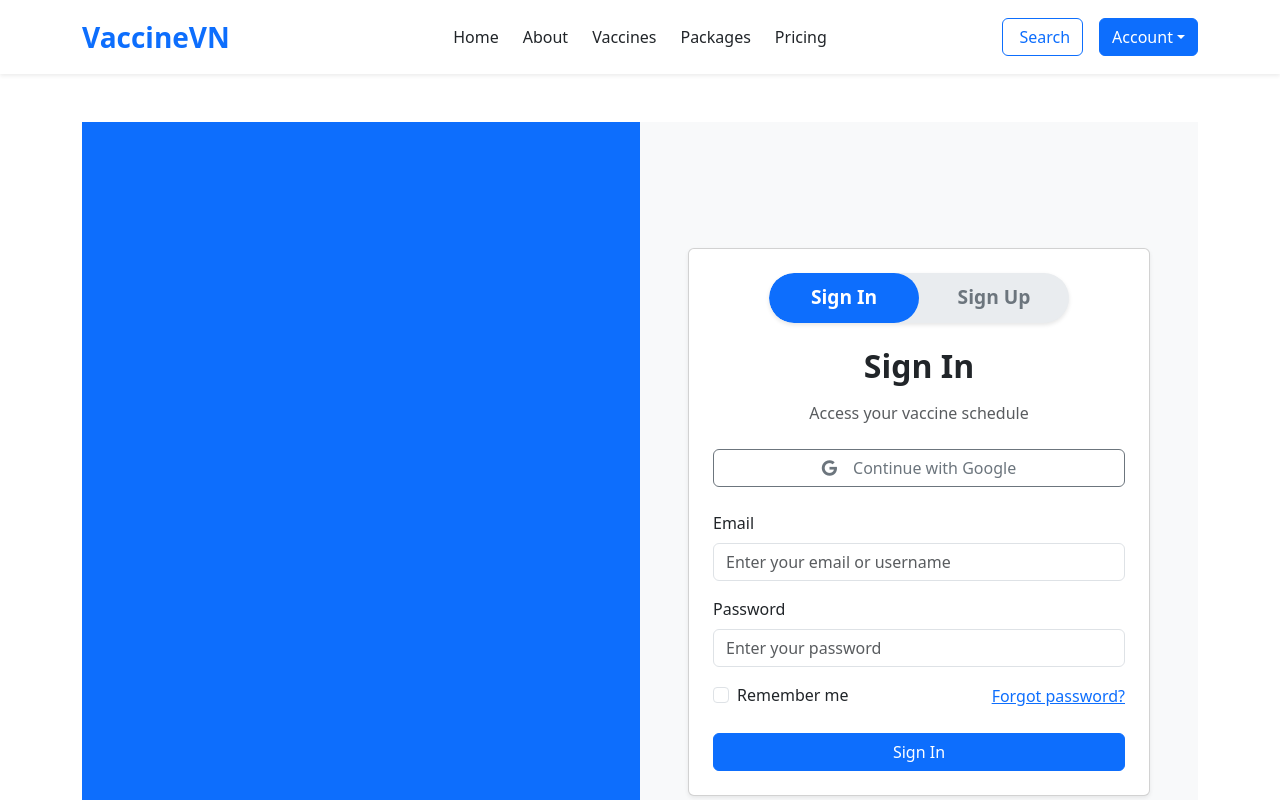
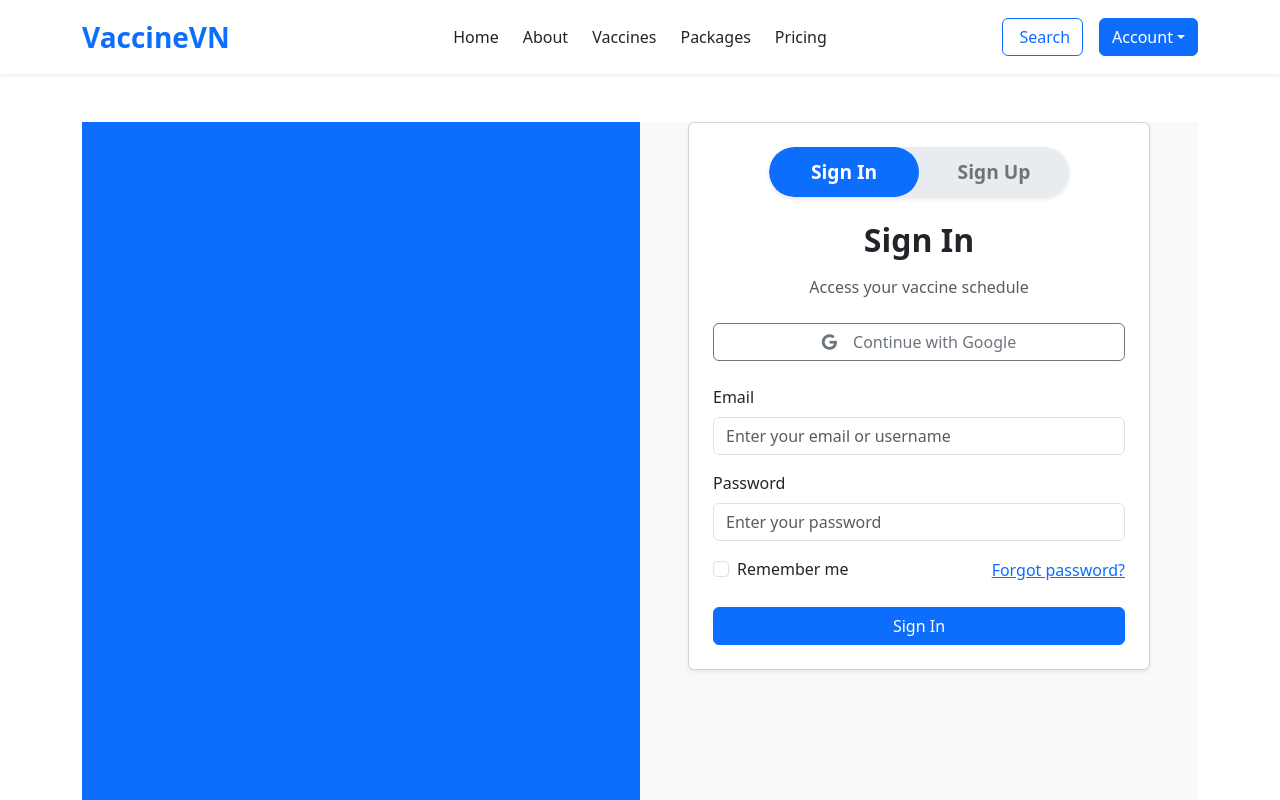
Before and after one commit to LamTanPhu/SWD392-VaccineScheduleUI, a React (Vite) app: page /auth in a window 1280 px wide. Shown: the top 800 px of the page. Built offline with nearby package versions, Linux system fonts and the light colour scheme.

Commit message:
enhance css on Authentication Page

```diff
--- a/src/components/auth/AuthPage.jsx
+++ b/src/components/auth/AuthPage.jsx
@@ -1,4 +1,4 @@
-import React, { useState } from 'react';
+import React, { useState, useEffect } from 'react';
 import AuthImage from './AuthImage';
 import LoginForm from './LoginForm';
 import SignupForm from './SignupForm';
@@ -6,29 +6,38 @@
 
 const AuthPage = () => {
     const [isLogin, setIsLogin] = useState(true);
+    const [isFading, setIsFading] = useState(false);
 
     const handleSwitchChange = () => {
+        setIsFading(true); // Trigger transition out
+        setTimeout(() => {
             setIsLogin((prev) => !prev);
+            setIsFading(false); // Trigger transition in after switching
+        }, 300); // Match this with the animation duration in CSS
     };
+
+    useEffect(() => {
+        setIsFading(false);
+    }, []);
 
     return (
         <div className="d-flex align-items-center min-vh-100 bg-light">
-            <AuthImage />
-            <div className="w-50 px-5 mx-auto auth-container">
+            <div className={`d-flex w-100 ${isLogin ? 'flex-row' : 'flex-row-reverse'}`}>
+                <AuthImage className={isFading ? 'fade-out' : 'fade-in'} />
+                <div className={`w-50 px-5 mx-auto auth-container ${isFading ? 'fade-out' : 'fade-in'}`}>
                     <div className="card shadow-sm p-4">
-                    {/* Custom Toggle Switch */}
                         <div className="auth-toggle-container mb-4">
                             <div className="auth-toggle">
                                 <div className={`auth-toggle-slider ${isLogin ? 'slide-left' : 'slide-right'}`}></div>
                                 <button
                                     className={`auth-toggle-option ${isLogin ? 'active' : ''}`}
-                                onClick={() => setIsLogin(true)}
+                                    onClick={handleSwitchChange}
                                 >
                                     Sign In
                                 </button>
                                 <button
                                     className={`auth-toggle-option ${!isLogin ? 'active' : ''}`}
-                                onClick={() => setIsLogin(false)}
+                                    onClick={handleSwitchChange}
                                 >
                                     Sign Up
                                 </button>
@@ -44,6 +53,7 @@
                     </div>
                 </div>
             </div>
+        </div>
     );
 };
 
--- a/src/components/auth/auth.css
+++ b/src/components/auth/auth.css
@@ -70,3 +70,73 @@
         transform: translateX(0);
     }
 }
+
+/* New Slide and Fade Transitions */
+.fade-in {
+    animation: slideFadeIn 0.3s ease-in-out forwards;
+}
+
+.fade-out {
+    animation: slideFadeOut 0.3s ease-in-out forwards;
+}
+
+/* Slide and Fade In Animation */
+@keyframes slideFadeIn {
+    from {
+        opacity: 0;
+        transform: translateX(-20px); /* Slide in from slightly left */
+    }
+    to {
+        opacity: 1;
+        transform: translateX(0);
+    }
+}
+
+/* Slide and Fade Out Animation */
+@keyframes slideFadeOut {
+    from {
+        opacity: 1;
+        transform: translateX(0);
+    }
+    to {
+        opacity: 0;
+        transform: translateX(20px); /* Slide out to the right */
+    }
+}
+
+/* Adjust for elements moving to the right (Sign Up mode) */
+.flex-row-reverse .fade-in {
+    animation: slideFadeInRight 0.3s ease-in-out forwards;
+}
+
+.flex-row-reverse .fade-out {
+    animation: slideFadeOutLeft 0.3s ease-in-out forwards;
+}
+
+@keyframes slideFadeInRight {
+    from {
+        opacity: 0;
+        transform: translateX(20px); /* Slide in from slightly right */
+    }
+    to {
+        opacity: 1;
+        transform: translateX(0);
+    }
+}
+
+@keyframes slideFadeOutLeft {
+    from {
+        opacity: 1;
+        transform: translateX(0);
+    }
+    to {
+        opacity: 0;
+        transform: translateX(-20px); /* Slide out to the left */
+    }
+}
+
+/* Ensure smooth transitions */
+.auth-container,
+.auth-image {
+    transition: opacity 0.3s ease, transform 0.3s ease;
+}
```
Lines whose indentation alone changed are shown as unchanged.
